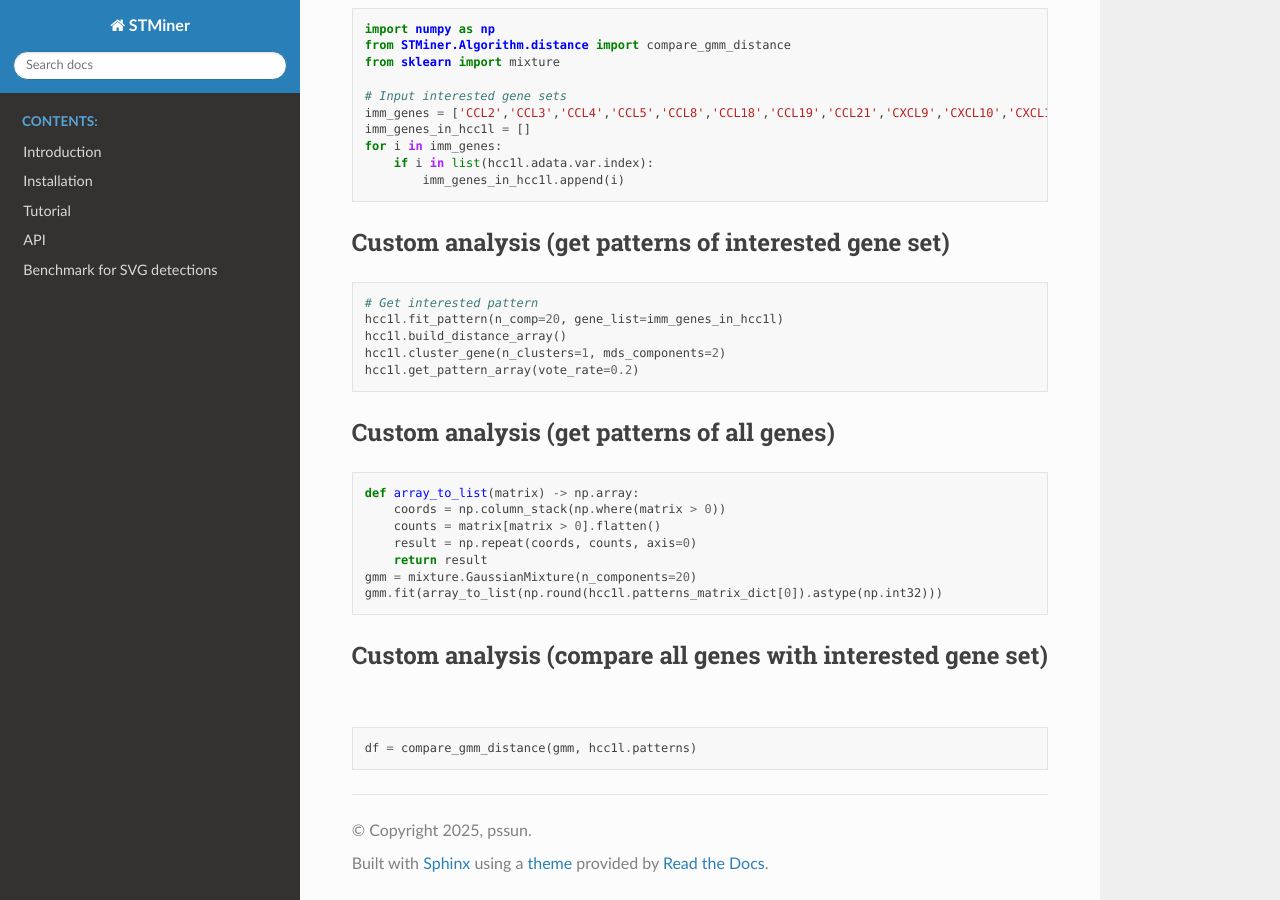
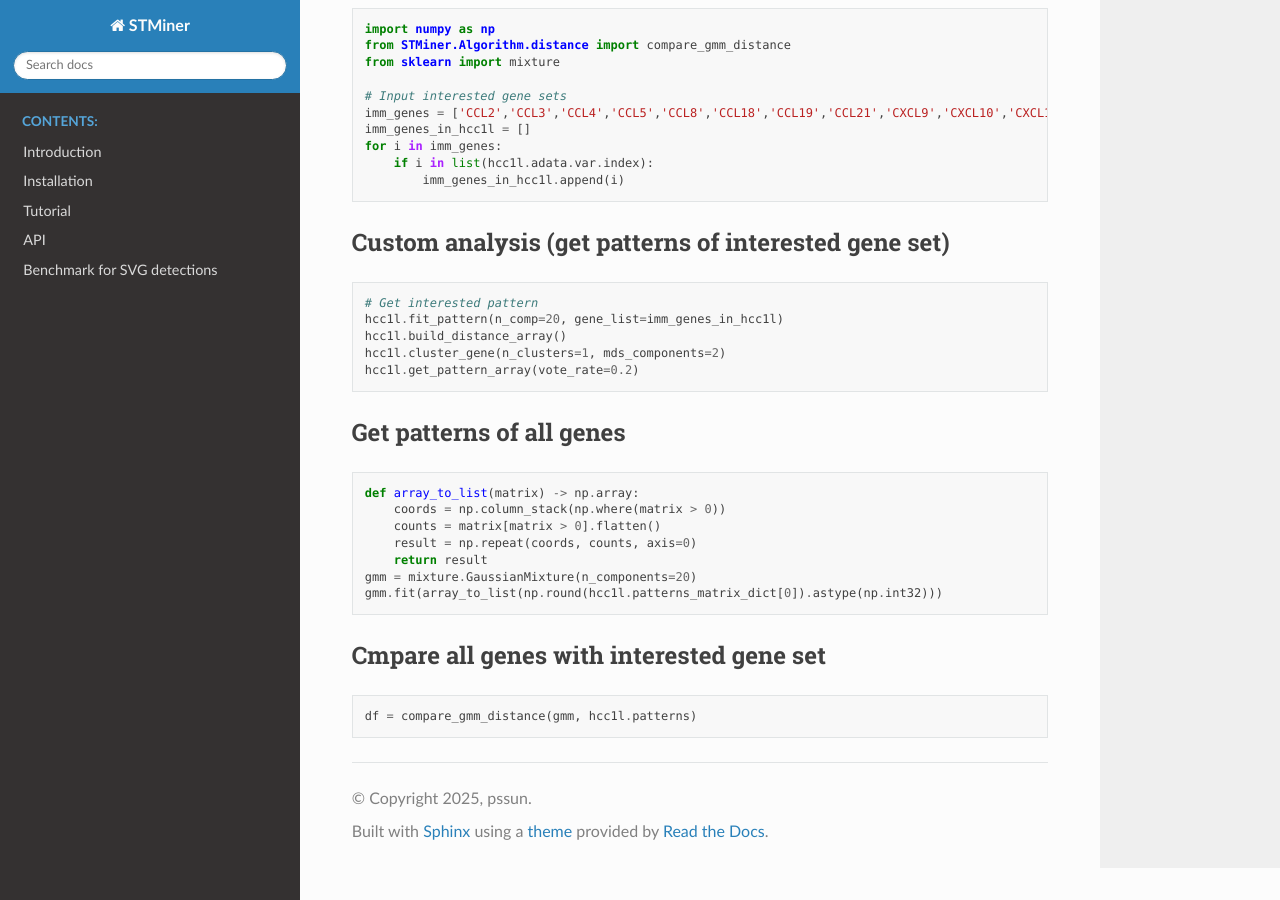
Before and after one commit to PSSUN/STMinerDoc, a Sphinx documentation site: the page built from source/Tutorial/Human_HCC.md, in a window 1280 px wide and 900 px high, scrolled down 747 px. Built offline with Sphinx 7.4.7 and the Read the Docs theme 3.1.0, drawn with Linux system fonts in a browser that asks for light colours.

Commit message:
Update Human_HCC.md

````diff
--- a/source/Tutorial/Human_HCC.md
+++ b/source/Tutorial/Human_HCC.md
@@ -47,7 +47,7 @@
 hcc1l.get_pattern_array(vote_rate=0.2)
 ```
 
-### Custom analysis (get patterns of all genes)
+### Get patterns of all genes
 ```python
 def array_to_list(matrix) -> np.array:
     coords = np.column_stack(np.where(matrix > 0))
@@ -58,7 +58,7 @@
 gmm.fit(array_to_list(np.round(hcc1l.patterns_matrix_dict[0]).astype(np.int32)))
 ```
 
-### Custom analysis (compare all genes with interested gene set)
+### Cmpare all genes with interested gene set
 ```python
 df = compare_gmm_distance(gmm, hcc1l.patterns)
 ```
````
